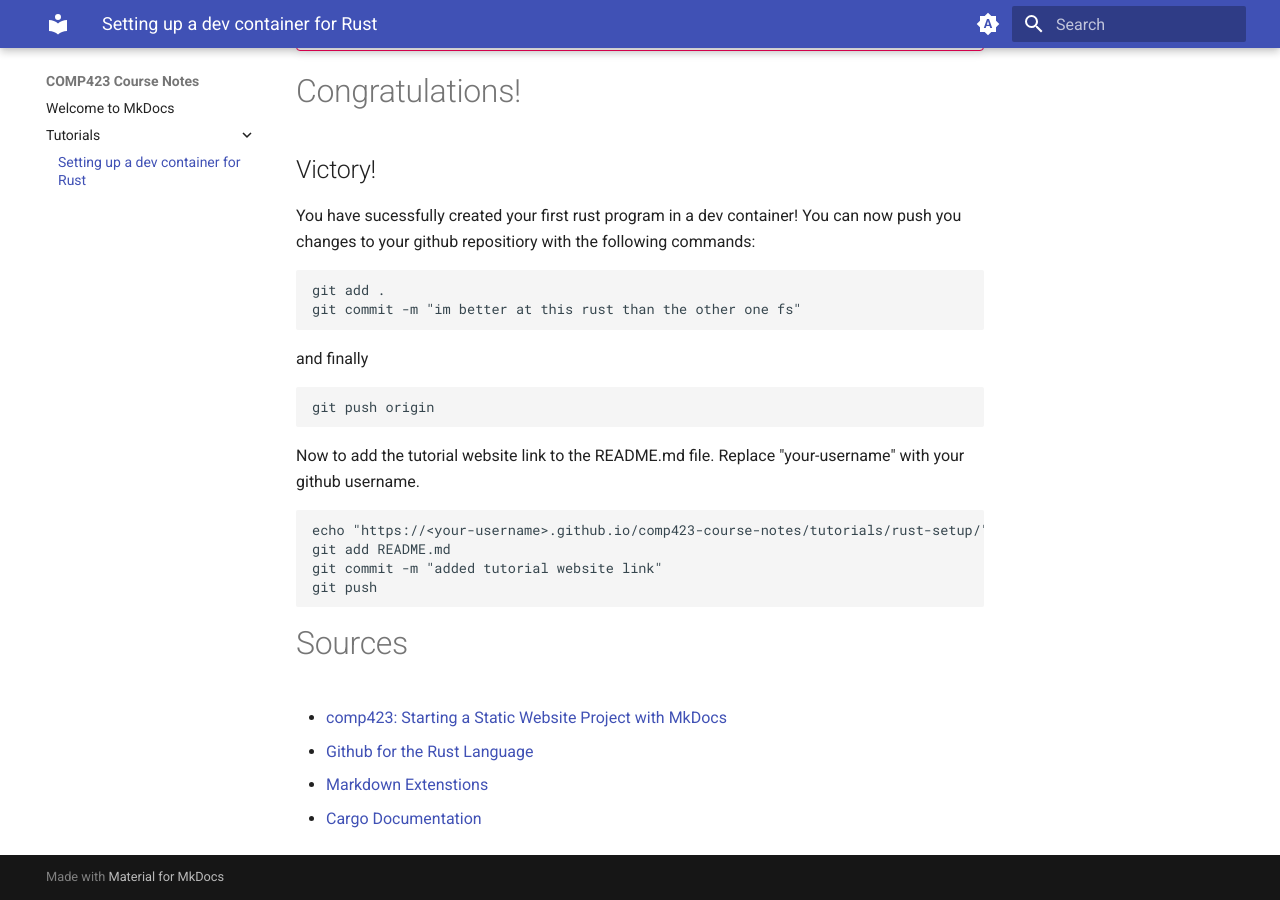
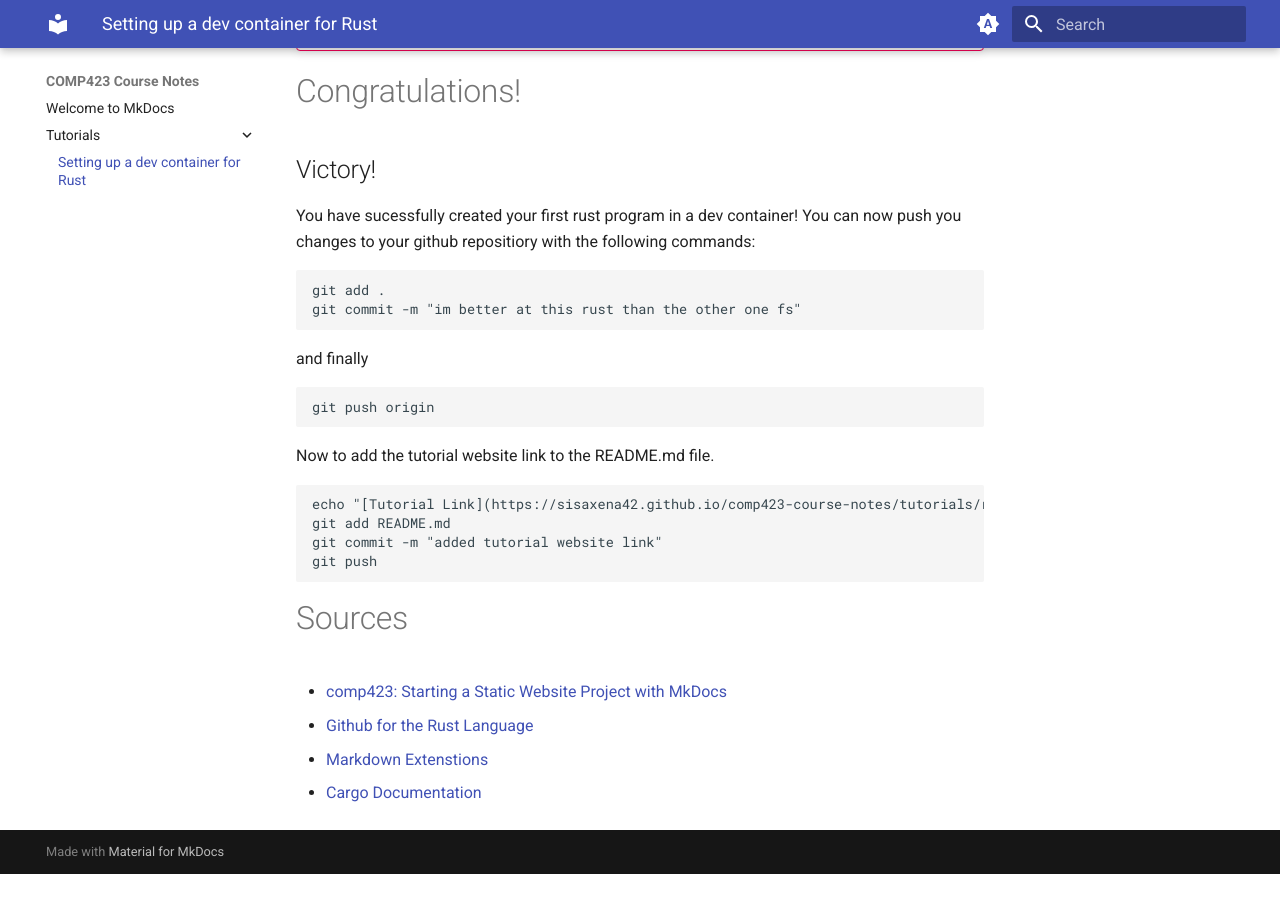
Before and after one commit to sisaxena42/comp423-course-notes, an MkDocs documentation site: the page built from docs/tutorials/rust-setup.md, in a window 1280 px wide and 900 px high, scrolled down 4575 px. Built offline with MkDocs 1.6.1 and Material for MkDocs 9.7.7, drawn with Linux system fonts in a browser that asks for light colours; after the commit the page ends 5449 px from its top, so only the background shows below that.

Commit message:
fixed link for README.md

````diff
--- a/docs/tutorials/rust-setup.md
+++ b/docs/tutorials/rust-setup.md
@@ -164,9 +164,9 @@ Note: this command may not provide any feedback on the compiling step if no chna
  ```
  git push origin
  ```
-Now to add the tutorial website link to the README.md file. Replace "your-username" with your github username.
+Now to add the tutorial website link to the README.md file.
 ```
-echo "https://<your-username>.github.io/comp423-course-notes/tutorials/rust-setup/" >> README.md
+echo "[Tutorial Link](https://sisaxena42.github.io/comp423-course-notes/tutorials/rust-setup/)" >> README.md
 git add README.md
 git commit -m "added tutorial website link"
 git push
````
